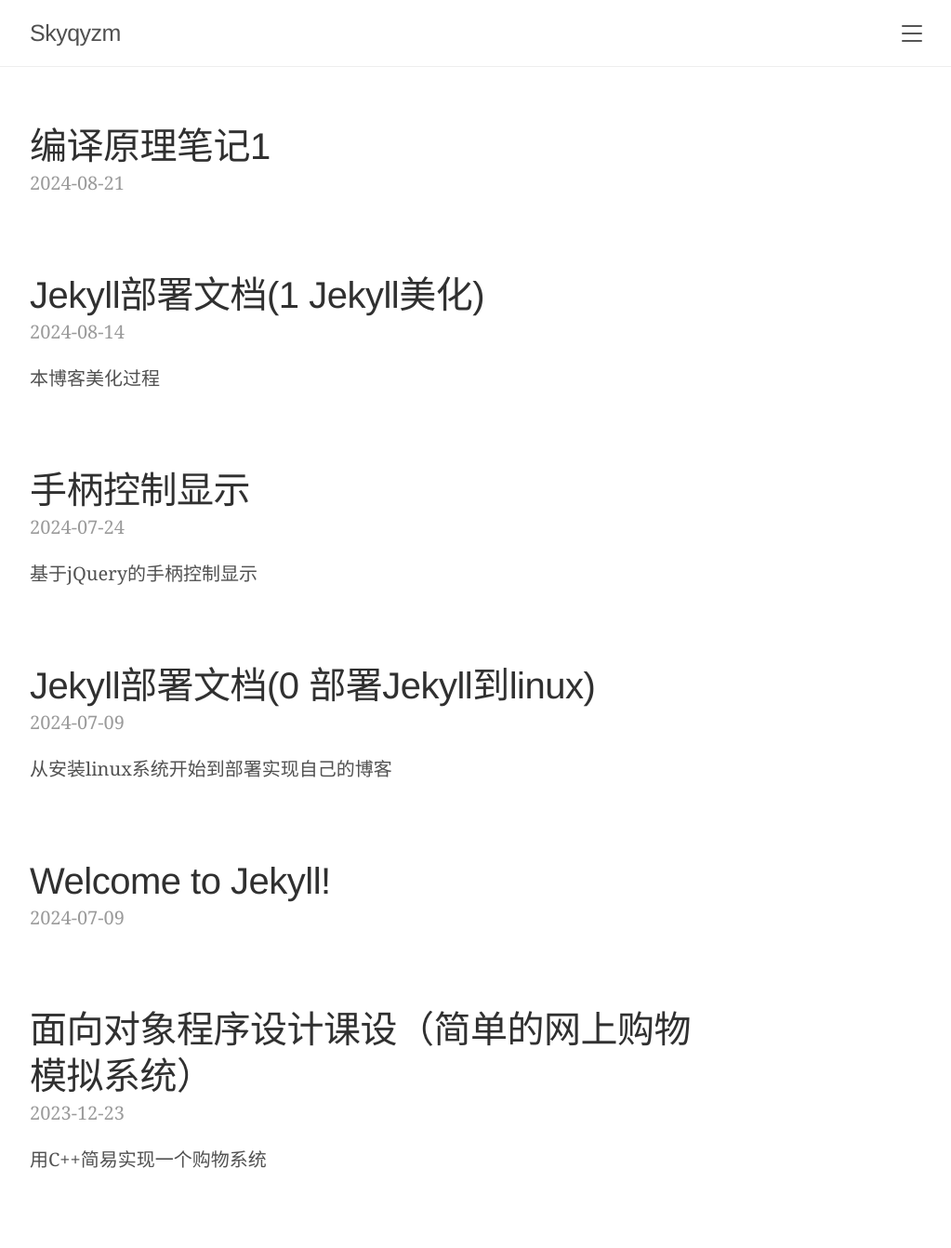
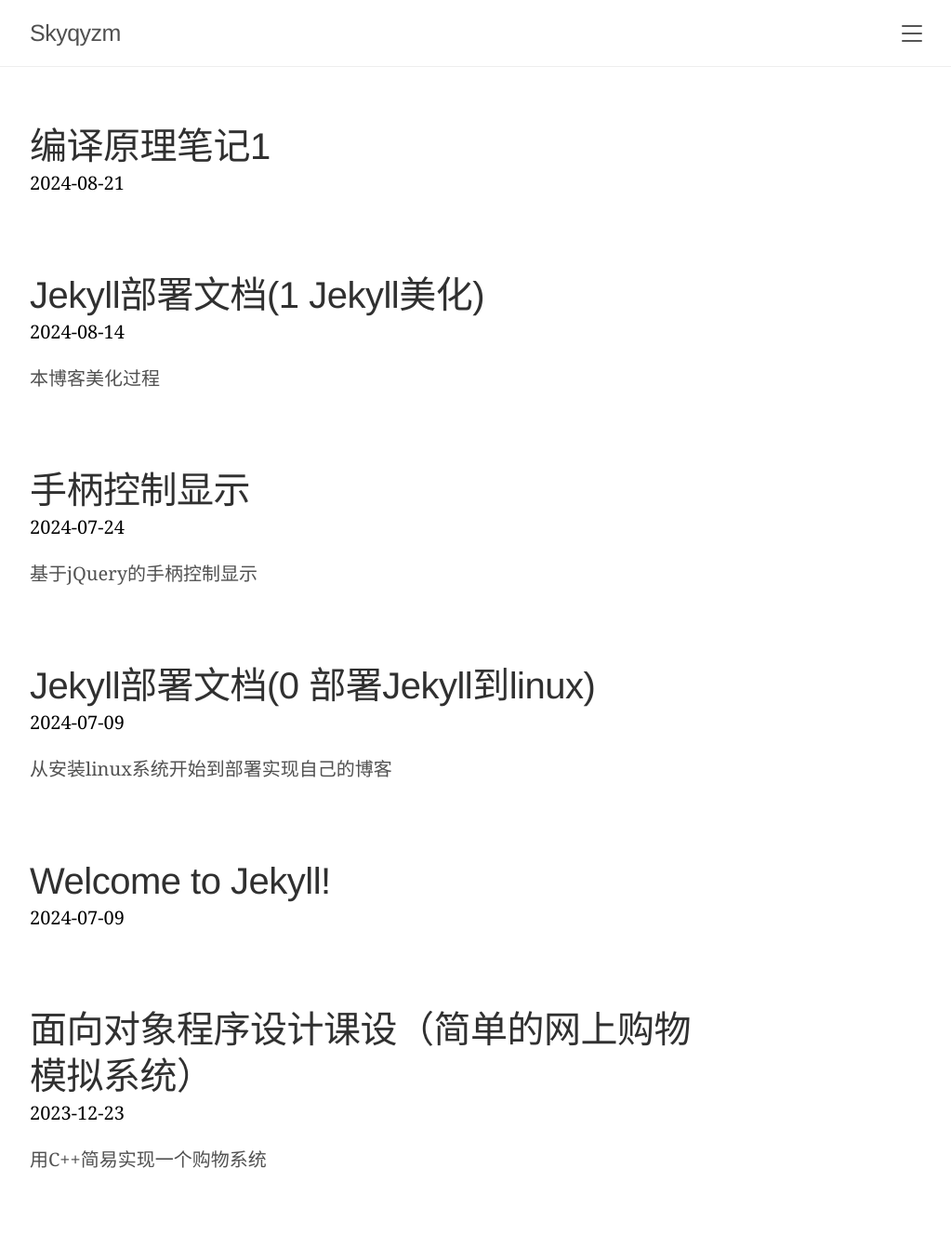
Before and after one commit to skyjty/skyjty.github.io, a Jekyll site: the page built from index.html, in a window 1280 px wide. Shown: the whole page at 93% size, without its empty margins (248-1271 px from the left). Built offline with Jekyll 4.4.1, drawn with Linux system fonts in a browser that asks for light colours; nearby versions of some CDN libraries; the list of posts is cut into pages by our own code.

Commit message:
Update lanyon.css

```diff
--- a/public/css/lanyon.css
+++ b/public/css/lanyon.css
@@ -325,7 +325,7 @@ a.sidebar-nav-item:focus {
   display: block;
   margin-top: -.5rem;
   margin-bottom: 1rem;
-  color: #9a9a9a;
+  color: #000000;
 }
 
 /* Related posts */
```
